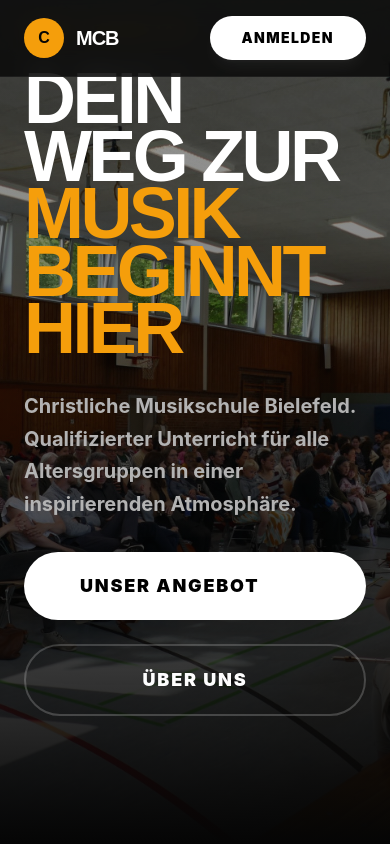
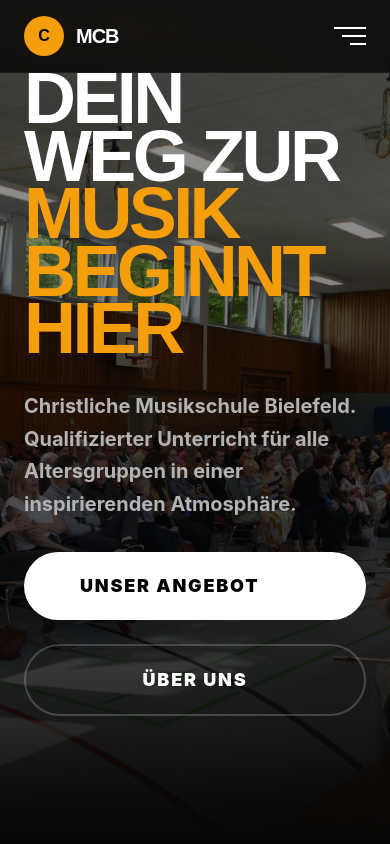
Before and after one commit to mrMoses2000/Rudolf_music_site, a React (Vite) app in the folder site/: page / in a window 390 px wide. Shown: the top 844 px of the page. Built offline with nearby package versions, Linux system fonts and the light colour scheme; the HTML template or start-up script is replaced by a standard one.

Commit message:
Gemini 3 pro: адаптация под мобильную версию

```diff
--- a/site/src/components/Layout.jsx
+++ b/site/src/components/Layout.jsx
@@ -1,11 +1,21 @@
-import { Outlet, Link } from "react-router-dom";
+import { Outlet, Link, useLocation } from "react-router-dom";
+import { useState, useEffect } from "react";
+import { motion, AnimatePresence } from "framer-motion";
 import { content } from "../data/content";
 
 const Layout = () => {
+    const [isMenuOpen, setIsMenuOpen] = useState(false);
+    const location = useLocation();
+
+    // Close menu when route changes
+    useEffect(() => {
+        setIsMenuOpen(false);
+    }, [location]);
+
     return (
         <div className="min-h-screen bg-midnight text-white font-inter selection:bg-gold selection:text-midnight">
             <header className="fixed top-0 w-full z-50 bg-[#050505]/80 backdrop-blur-md py-4 px-6 md:px-12 flex justify-between items-center border-b border-white/5">
-                <Link to="/" className="flex items-center gap-3 group">
+                <Link to="/" className="flex items-center gap-3 group relative z-50">
                     <div className="w-10 h-10 bg-gold rounded-full flex items-center justify-center font-outfit font-black text-midnight transition-transform group-hover:scale-110">
                         C
                     </div>
@@ -14,6 +24,7 @@ const Layout = () => {
                     </span>
                 </Link>
 
+                {/* Desktop Nav */}
                 <nav className="hidden md:flex gap-8 font-bold text-sm uppercase tracking-widest text-[#B3B3B3]">
                     <Link to="/" className="hover:text-white transition-colors">Start</Link>
                     <Link to="/about" className="hover:text-white transition-colors">Über uns</Link>
@@ -25,11 +36,61 @@ const Layout = () => {
                     <a href={`tel:${content.header.phone.replace(/\D/g, '')}`} className="text-[#B3B3B3] font-bold text-sm hover:text-white transition-colors hidden lg:block">
                         {content.header.phone}
                     </a>
-                    <button className="bg-white text-black px-8 py-3 rounded-full font-black text-sm uppercase tracking-widest hover:scale-105 transition-all active:scale-95 shadow-lg shadow-white/5">
+
+                    {/* Anmelden Button - Fixed */}
+                    <Link to="/contact" className="hidden sm:block bg-white text-black px-8 py-3 rounded-full font-black text-sm uppercase tracking-widest hover:scale-105 transition-all active:scale-95 shadow-lg shadow-white/5">
                         {content.header.cta}
+                    </Link>
+
+                    {/* Mobile Hamburger */}
+                    <button
+                        onClick={() => setIsMenuOpen(!isMenuOpen)}
+                        className="md:hidden relative z-50 w-10 h-10 flex flex-col justify-center items-end gap-1.5 group"
+                    >
+                        <motion.span
+                            animate={isMenuOpen ? { rotate: 45, y: 6 } : { rotate: 0, y: 0 }}
+                            className="w-8 h-[2px] bg-white block origin-center"
+                        />
+                        <motion.span
+                            animate={isMenuOpen ? { opacity: 0 } : { opacity: 1 }}
+                            className="w-6 h-[2px] bg-white block"
+                        />
+                        <motion.span
+                            animate={isMenuOpen ? { rotate: -45, y: -6, width: 32 } : { rotate: 0, y: 0, width: 16 }}
+                            className="w-4 h-[2px] bg-white block origin-center group-hover:w-8 transition-all"
+                        />
                     </button>
                 </div>
             </header>
+
+            {/* Mobile Menu Overlay */}
+            <AnimatePresence>
+                {isMenuOpen && (
+                    <motion.div
+                        initial={{ opacity: 0, y: -20 }}
+                        animate={{ opacity: 1, y: 0 }}
+                        exit={{ opacity: 0, y: -20 }}
+                        className="fixed inset-0 z-40 bg-[#050505] pt-32 px-6 flex flex-col"
+                    >
+                        <nav className="flex flex-col gap-8 text-3xl font-black uppercase tracking-tighter">
+                            <Link to="/" className="text-white hover:text-gold">Start</Link>
+                            <Link to="/about" className="text-white hover:text-gold">Über uns</Link>
+                            <Link to="/offer" className="text-white hover:text-gold">Angebot</Link>
+                            <Link to="/contact" className="text-white hover:text-gold">Kontakt</Link>
+                            <Link to="/contact" className="text-gold mt-4">Probestunde buchen →</Link>
+                        </nav>
+
+                        <div className="mt-auto pb-12 space-y-8">
+                            <div className="space-y-2">
+                                <p className="text-[#B3B3B3] text-xs font-black uppercase tracking-widest">Kontakt</p>
+                                <a href={`tel:${content.header.phone.replace(/\D/g, '')}`} className="block text-xl font-bold text-white">
+                                    {content.header.phone}
+                                </a>
+                            </div>
+                        </div>
+                    </motion.div>
+                )}
+            </AnimatePresence>
 
             <main className="">
                 <Outlet />
```
